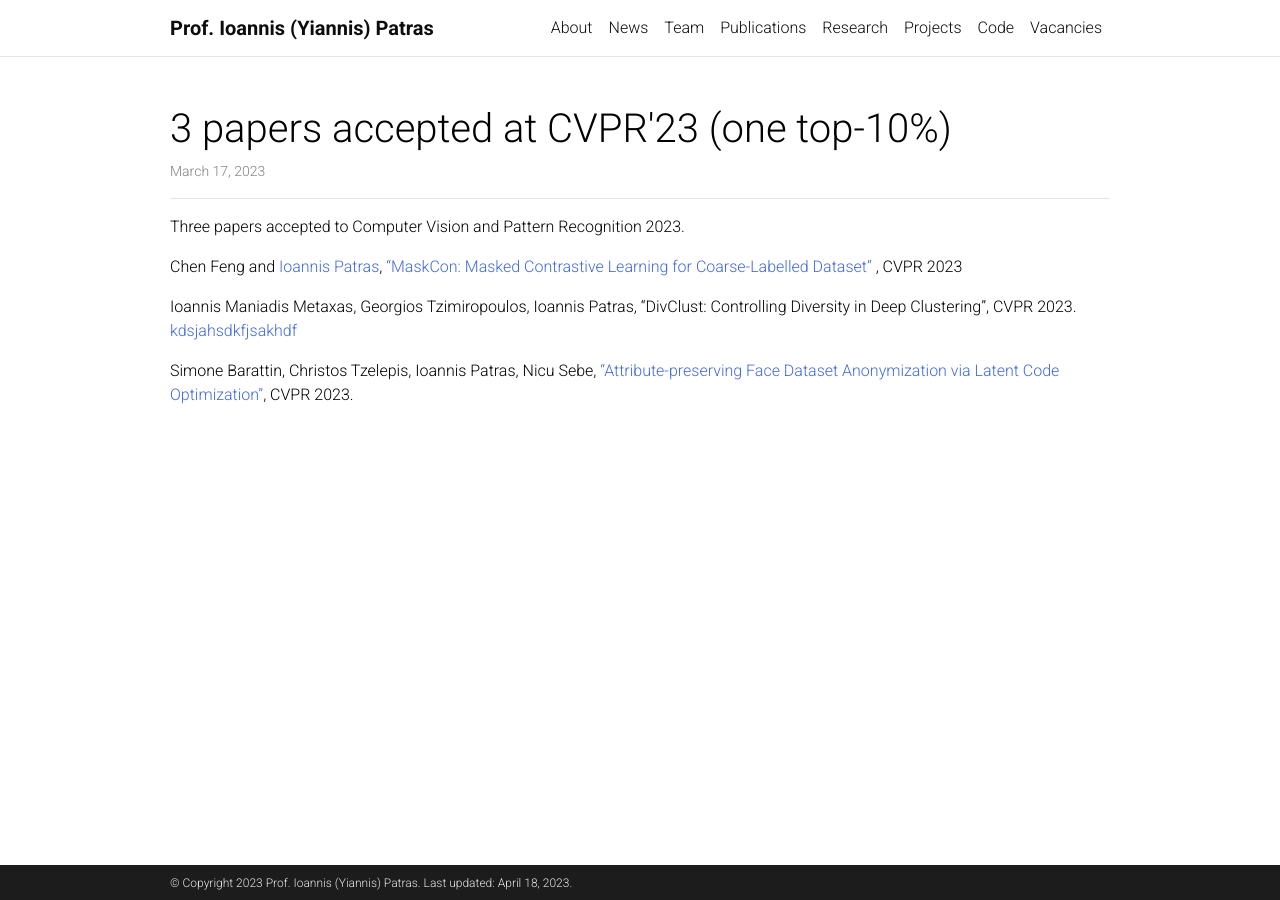
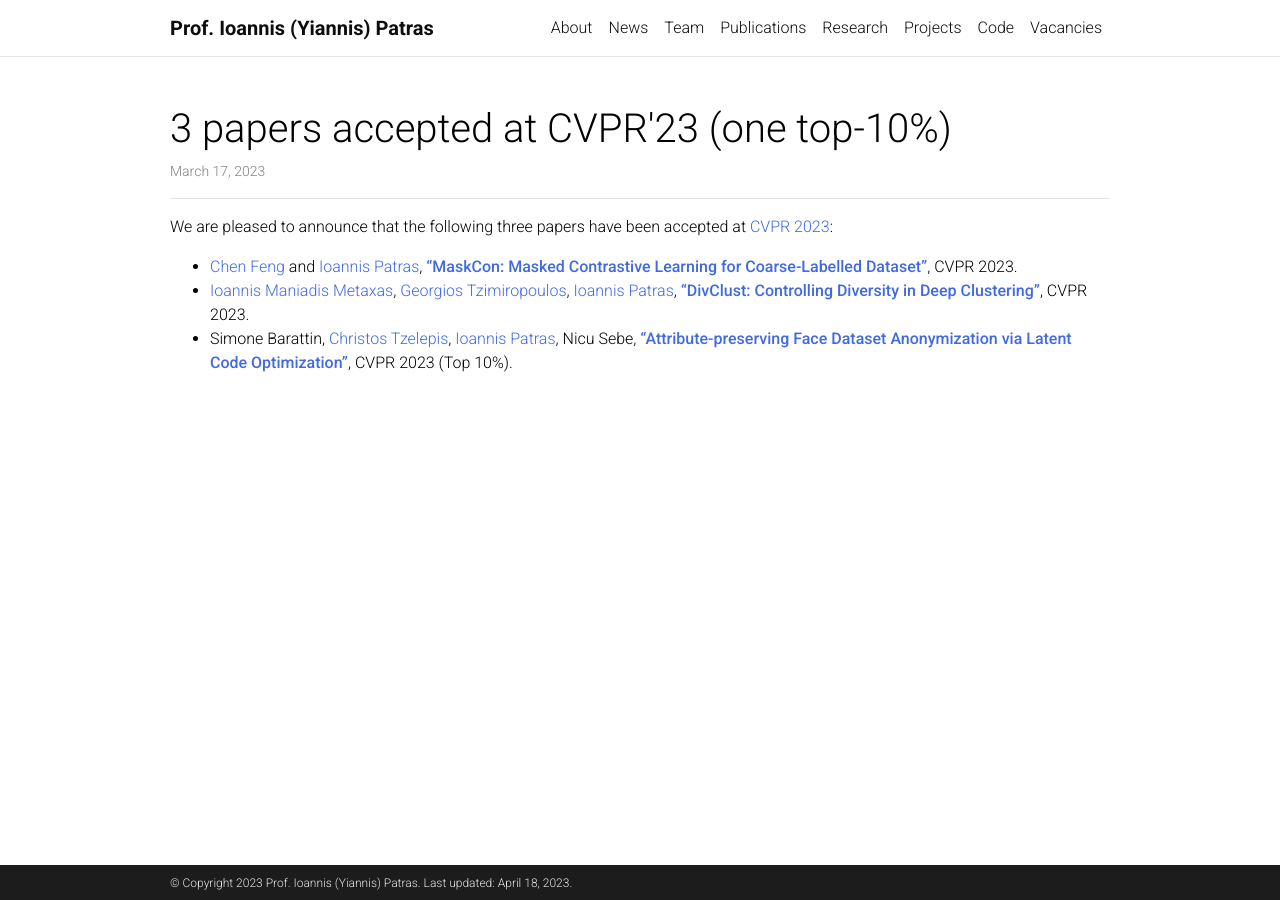
Before and after one commit to Computer-Vision-and-Human-Sensing-Lab/cvhs-website, a Jekyll site: the page built from _news/cvpr2023.md, in a window 1280 px wide. Built offline with Jekyll 4.4.1, drawn with Linux system fonts in a browser that asks for light colours; comment, search, counter and statistics services are not loaded; a style sheet for code colours, icons or effects is not loaded.

Commit message:
unify news

```diff
--- a/_news/cvpr2023.md
+++ b/_news/cvpr2023.md
@@ -5,12 +5,8 @@ date: 2023-03-17 16:11:00-0400
 inline: false
 ---
 
-Three papers accepted to Computer Vision and Pattern Recognition 2023.
+We are pleased to announce that the following three papers have been accepted at [CVPR 2023](https://cvpr2023.thecvf.com/):
 
-
-
-Chen Feng and [Ioannis Patras](http://www.eecs.qmul.ac.uk/~ioannisp/), <a href="https://github.com/MrChenFeng/MaskCon_CVPR2023/"> "MaskCon: Masked Contrastive Learning for Coarse-Labelled Dataset" </a>, CVPR 2023
-
-Ioannis Maniadis Metaxas, Georgios Tzimiropoulos, Ioannis Patras, "DivClust: Controlling Diversity in Deep Clustering", CVPR 2023. [kdsjahsdkfjsakhdf](https://arxiv.org/abs/2303.11296)
-
-Simone Barattin, Christos Tzelepis, Ioannis Patras, Nicu Sebe, <a href="https://github.com/chi0tzp/FALCO"> "Attribute-preserving Face Dataset Anonymization via Latent Code Optimization"</a>, CVPR 2023.
+* [Chen Feng](https://sites.google.com/view/mr-chenfeng) and [Ioannis Patras](http://www.eecs.qmul.ac.uk/~ioannisp/), **["MaskCon: Masked Contrastive Learning for Coarse-Labelled Dataset"](https://github.com/MrChenFeng/MaskCon_CVPR2023/)**, CVPR 2023.
+* [Ioannis Maniadis Metaxas](https://maniadisg.github.io/), [Georgios Tzimiropoulos](https://ytzimiro.github.io/), [Ioannis Patras](http://www.eecs.qmul.ac.uk/~ioannisp/), **["DivClust: Controlling Diversity in Deep Clustering"](https://arxiv.org/abs/2303.11296)**, CVPR 2023.
+* Simone Barattin, [Christos Tzelepis](https://chi0tzp.github.io/), [Ioannis Patras](http://www.eecs.qmul.ac.uk/~ioannisp/), Nicu Sebe, **["Attribute-preserving Face Dataset Anonymization via Latent Code Optimization"](https://github.com/chi0tzp/FALCO)**, CVPR 2023 (Top 10%).
```
Also changed, not shown: _news/iclr2023.md (+2 -26 lines).
